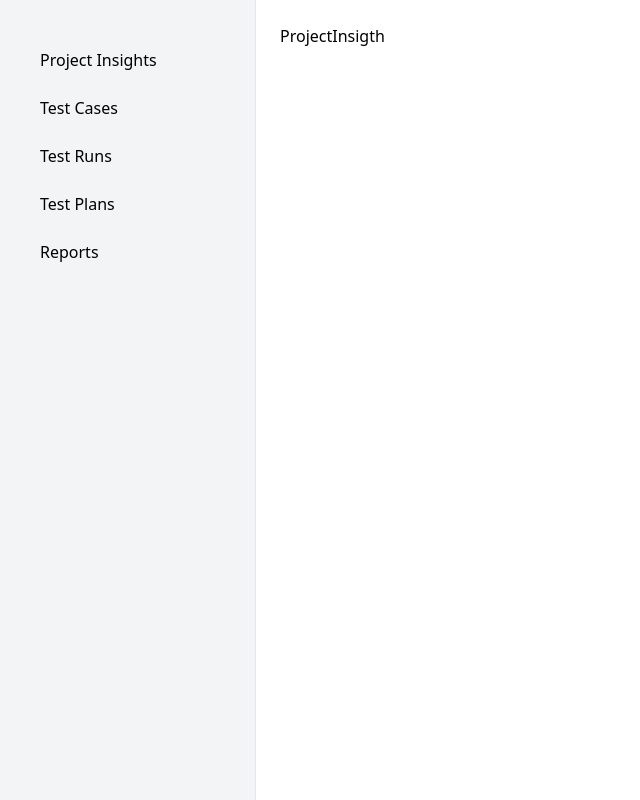
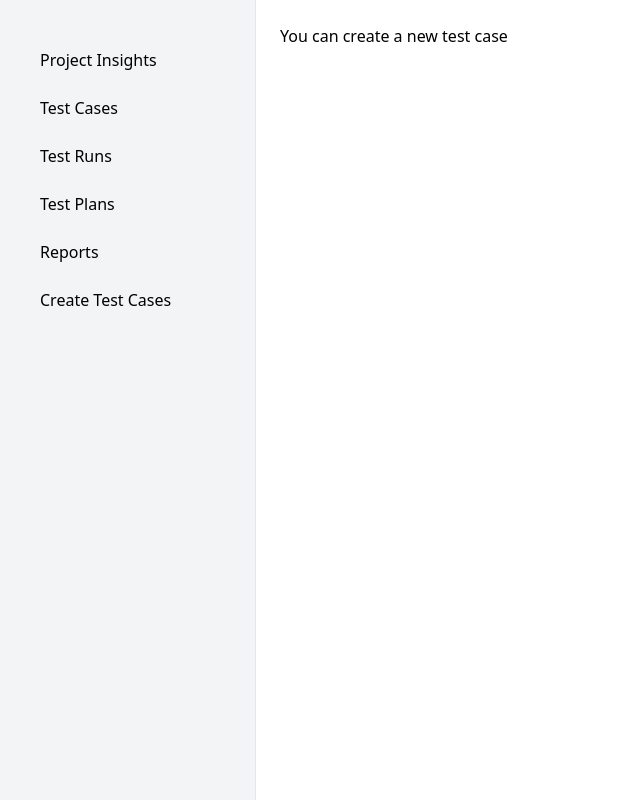
Before and after one commit to Swamynaiduryali/TestScriptTool, a React (Create React App) app: page /create-test-cases in a window 1280 px wide. Shown: the whole page, without its empty margins (0-640 px from the left). Built offline with nearby package versions, Linux system fonts and the light colour scheme; some icons are missing.

Commit message:
AdityaCreateTestCase initial commit

```diff
--- a/src/App.js
+++ b/src/App.js
@@ -11,6 +11,7 @@ import { TestCase } from "./Components/TestCases/TestCase";
 import { TestRun } from "./Components/TestRuns/TestRun";
 import { TestPlan } from "./Components/TestPlans/TestPlan";
 import { Report } from "./Components/Reports/Report";
+import { CreateTestCase } from "./Components/CreateTestCases.js/CreateTestCase";
 
 const menuItems = [
   {
@@ -22,6 +23,7 @@ const menuItems = [
   { name: "Test Runs", icon: "mdi:play-circle", path: "/test-runs" },
   { name: "Test Plans", icon: "mdi:file-document", path: "/test-plans" },
   { name: "Reports", icon: "mdi:chart-bar", path: "/reports" },
+  { name: "Create Test Cases", icon: "mdi:clipboard-list", path: "/create-test-cases" },
 ];
 
 export const App = () => {
@@ -41,6 +43,7 @@ export const App = () => {
             <Route path="/test-runs" element={<TestRun />} />
             <Route path="/test-plans" element={<TestPlan />} />
             <Route path="/reports" element={<Report />} />
+            <Route path="/create-test-cases" element={<CreateTestCase />} />
             <Route path="*" element={<ProjectInsight />} />{" "}
             {/* default route */}
           </Routes>
--- /dev/null
+++ b/src/Components/CreateTestCases.js/CreateTestCase.js
@@ -0,0 +1,5 @@
+export const CreateTestCase = () =>{
+    return (
+        <h1>You can create a new test case</h1>
+    )
+}
```
